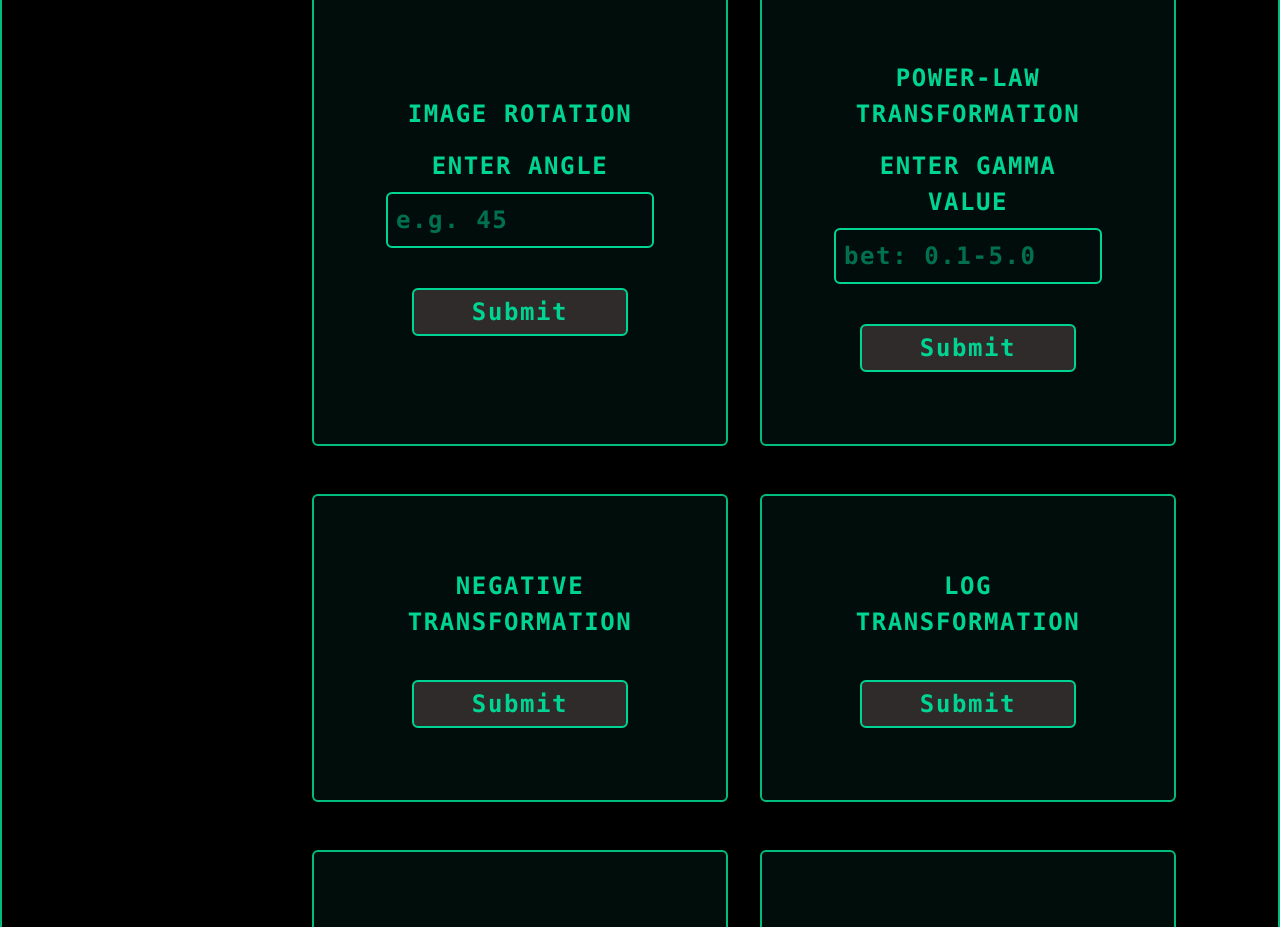
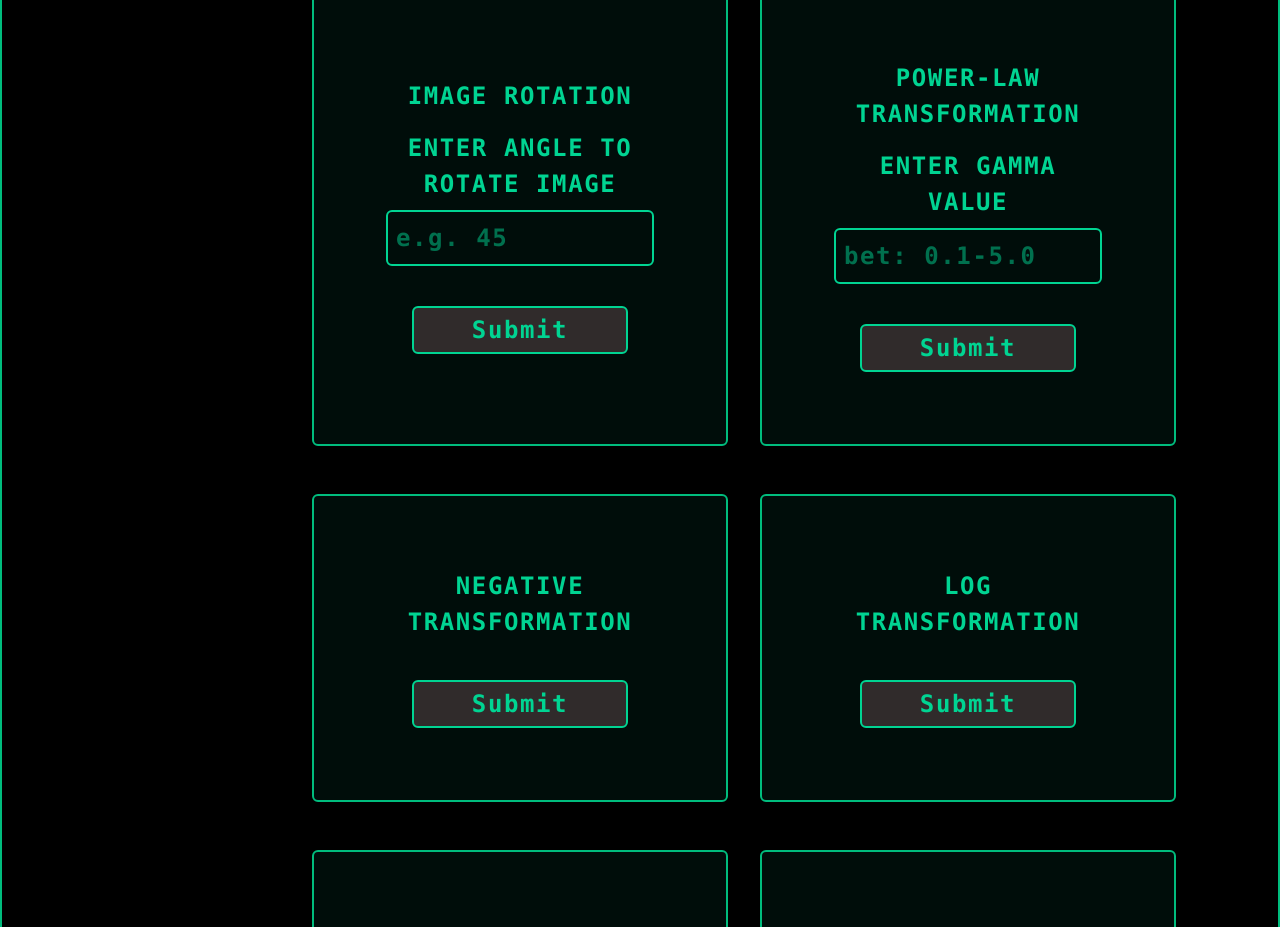
Before and after one commit to muin-15/eikona, a React (Vite) app in the folder frontend_eikona/: page / in a window 1280 px wide. Shown: the part 4380-5307 px from the top of the page. Built offline with nearby package versions, Linux system fonts and the light colour scheme.

Commit message:
Minor Changes for Frontend

```diff
--- a/frontend_eikona/src/App.tsx
+++ b/frontend_eikona/src/App.tsx
@@ -120,7 +120,7 @@ const UploadBox:React.FC<prop_uploadbox> = ({
     {requiredInput===3 && (
       <div className="mt-4">
       <label htmlFor={`${id}-3`} className="block mb-2">
-        Enter Angle
+        Enter Angle to Rotate Image
       </label>
 
       <input
```
